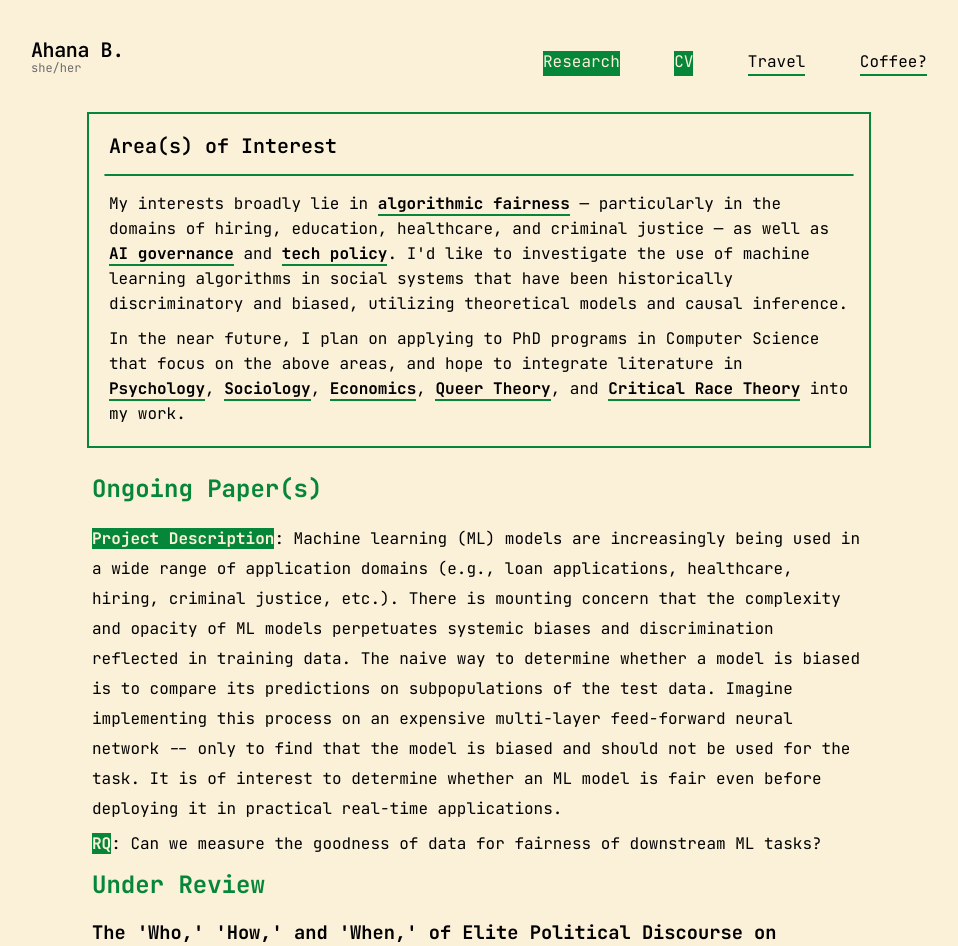
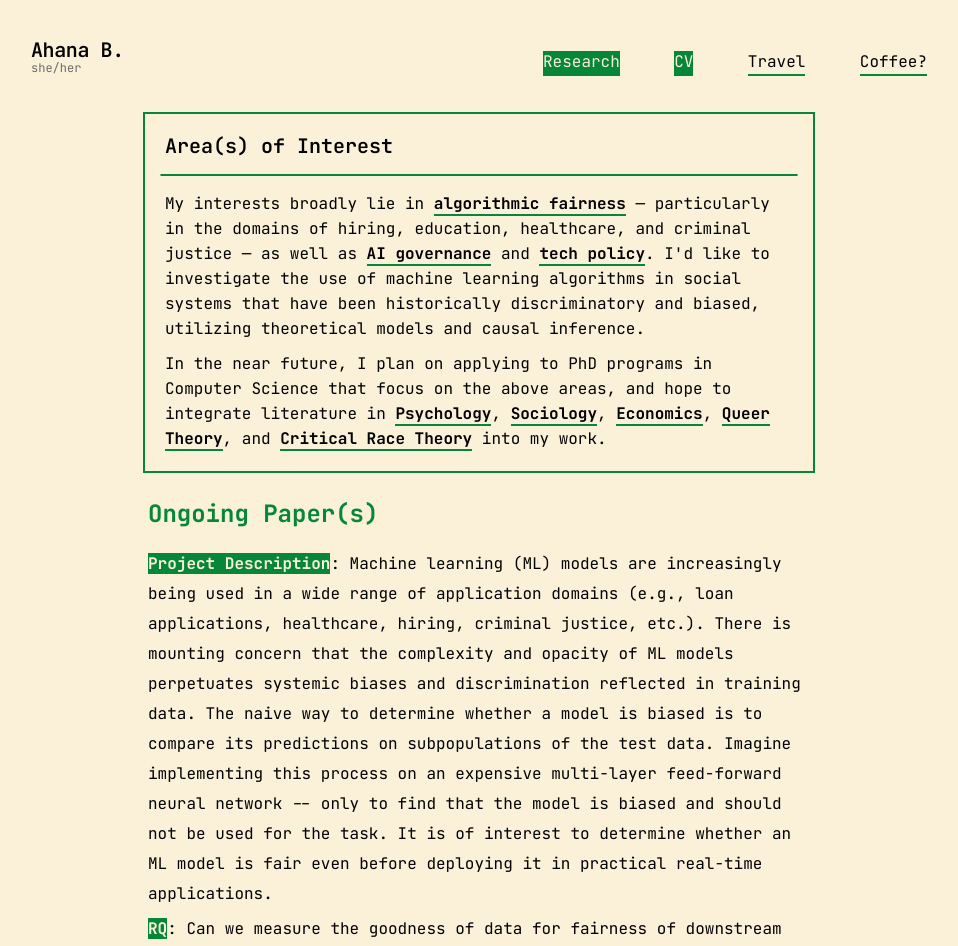
Before and after one commit to ahanabhattchrya/ahanabhattchrya.github.io, a Next.js app: page /research in a window 1280 px wide. Shown: the top 946 px of the page, without its empty margins (161-1119 px from the left). Built offline with nearby package versions, Linux system fonts and the light colour scheme.

Commit message:
changing research page width

```diff
--- a/next.config.mjs
+++ b/next.config.mjs
@@ -1,6 +1,6 @@
 /** @type {import('next').NextConfig} */
 const nextConfig = {
-    output: "export",  // <=== enables static exports
+    // output: "export",  // <=== enables static exports
     reactStrictMode: true,
 };
 
--- a/src/app/research/research.module.css
+++ b/src/app/research/research.module.css
@@ -26,7 +26,7 @@
 .interest {
     border: 2px solid var(--secondary-color);
     padding: 15px;
-    max-width: 70%;
+    max-width: 60%;
     line-height: 25px;
 }
 
@@ -55,7 +55,7 @@
     display: flex;
     flex-direction: column;
     align-items: flex-start;
-    max-width: 70%;
+    max-width: 60%;
     padding-bottom: 20px;
 }
 
```
